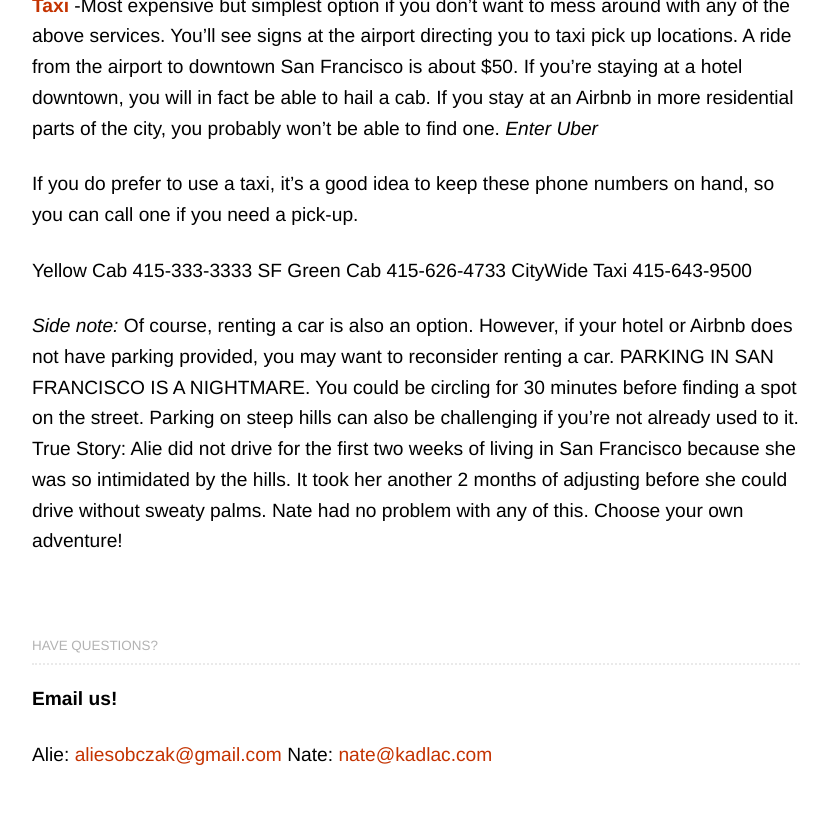
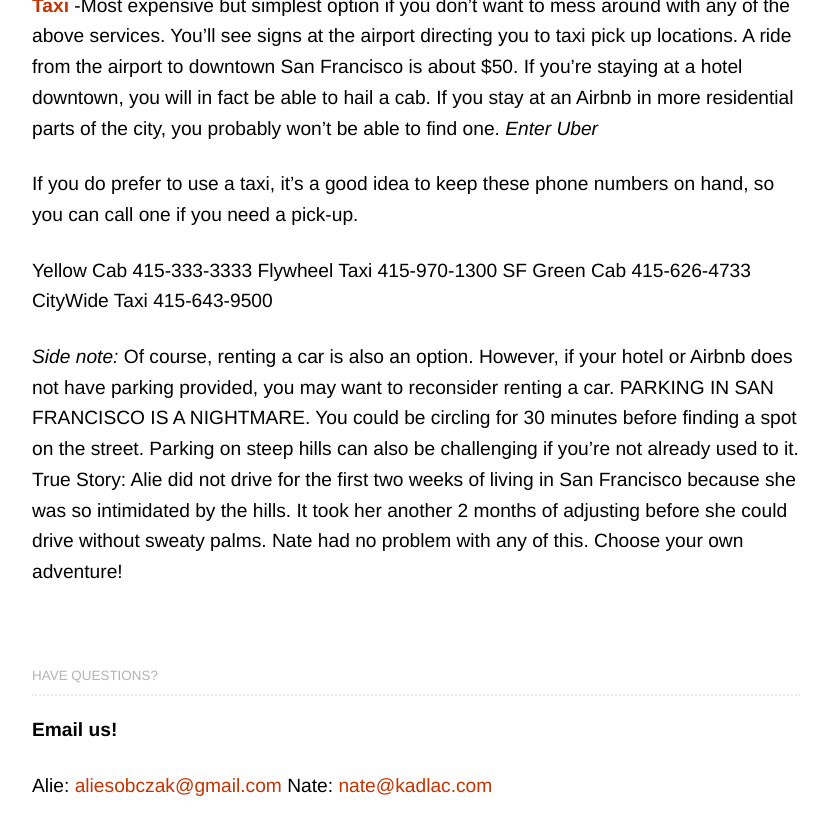
Before and after one commit to nkadlac/alieplusnate.com, a Jekyll site: the page built from travel.md, in a window 1280 px wide and 900 px high, scrolled down 2199 px. Shown: the top 835 px of the window, without its empty margins (224-1055 px from the left). Built offline with Jekyll 4.4.1, drawn with Linux system fonts in a browser that asks for light colours; some web fonts are replaced.

Commit message:
Updated Travel

```diff
--- a/travel.md
+++ b/travel.md
@@ -67,6 +67,7 @@
 If you do prefer to use a taxi, it's a good idea to keep these phone numbers on hand, so you can call one if you need a pick-up.
 
 Yellow Cab 415-333-3333
+Flywheel Taxi 415-970-1300
 SF Green Cab 415-626-4733
 CityWide Taxi 415-643-9500
 
```
